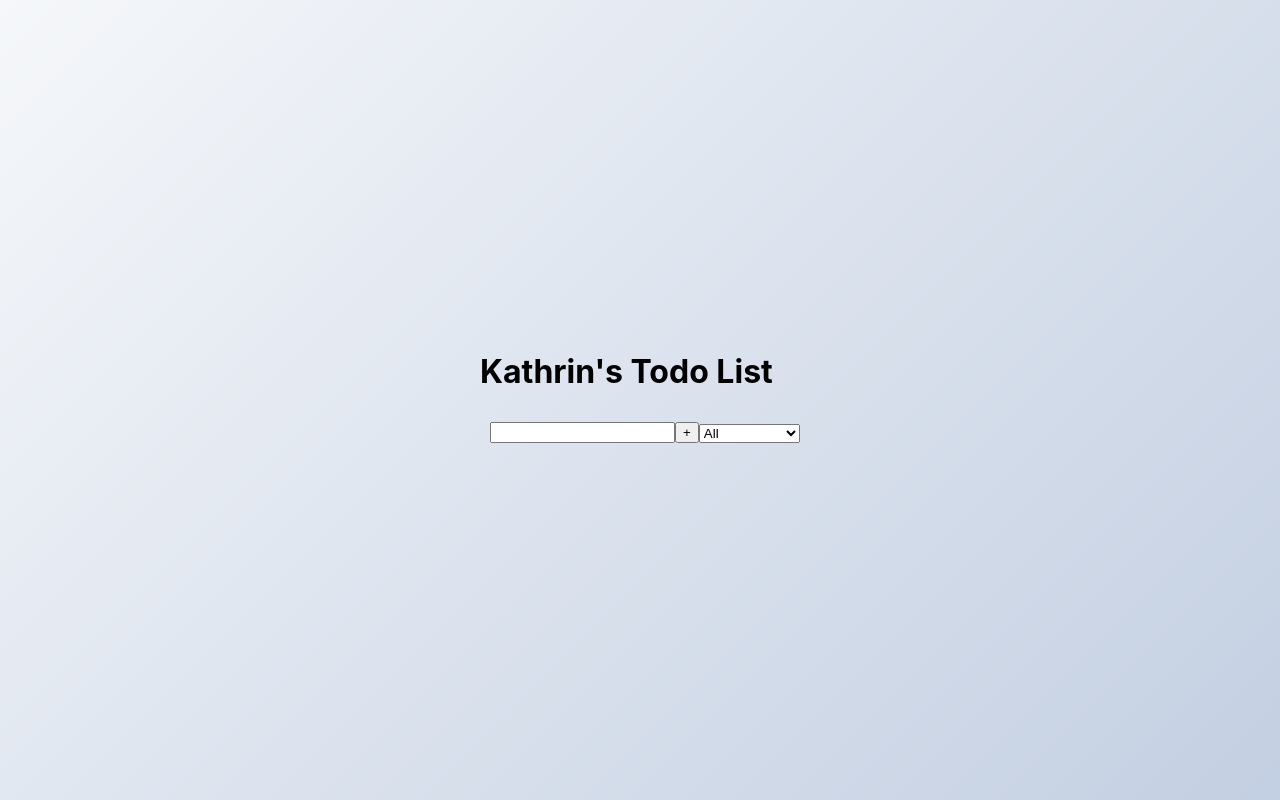
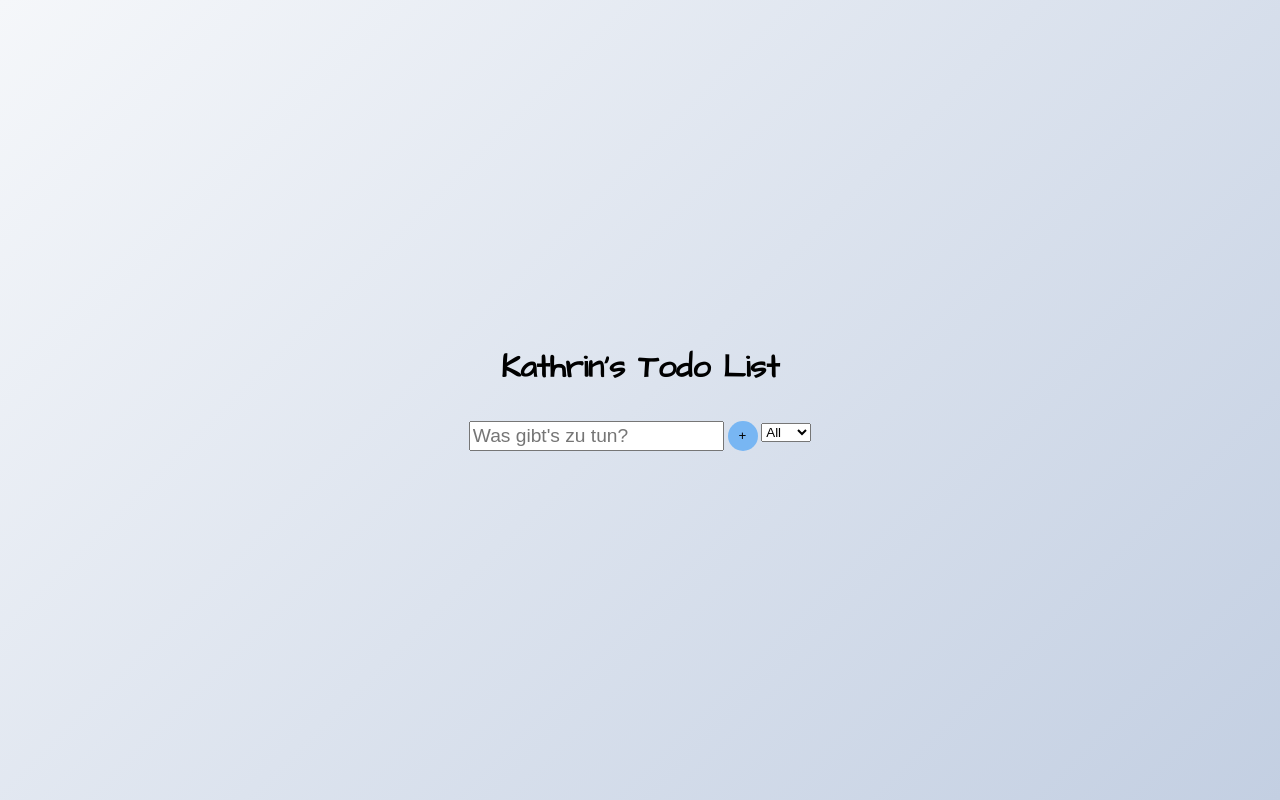
Before and after one commit to kschmitz123/react-todo-react, a React (Create React App) app: page / in a window 1280 px wide. Built offline with nearby package versions, Linux system fonts and the light colour scheme.

Commit message:
Style checklist

```diff
--- a/public/index.html
+++ b/public/index.html
@@ -10,6 +10,11 @@
       content="Web site created using create-react-app"
     />
     <link rel="apple-touch-icon" href="%PUBLIC_URL%/logo192.png" />
+
+    <link
+      rel="stylesheet"
+      href="https://fonts.googleapis.com/css2?family=Architects+Daughter&display=swap"
+    />
     <!--
       manifest.json provides metadata used when your web app is installed on a
       user's mobile device or desktop. See https://developers.google.com/web/fundamentals/web-app-manifest/
--- a/src/App.css
+++ b/src/App.css
@@ -3,4 +3,5 @@
   height: 100vh;
   place-content: center;
   background-image: linear-gradient(135deg, #f5f7fa 0%, #c3cfe2 100%);
+  text-align: center;
 }
--- a/src/components/Form.js
+++ b/src/components/Form.js
@@ -22,12 +22,17 @@ export default function Form({
 
   return (
     <form action="" className="form">
-      <input value={inputText} onChange={inputTextHandler} type="text" />
-      <button onClick={submitTodoHandler} type="submit">
+      <input
+        placeholder="Was gibt's zu tun?"
+        value={inputText}
+        onChange={inputTextHandler}
+        type="text"
+      />
+      <button className="form-button" onClick={submitTodoHandler} type="submit">
         +
       </button>
       <div>
-        <select onChange={statusHandler} name="todos">
+        <select className="form-select" onChange={statusHandler} name="todos">
           <option value="all">All</option>
           <option value="completed">Completed</option>
           <option value="uncompleted">Uncompleted</option>
--- a/src/components/form.css
+++ b/src/components/form.css
@@ -1,6 +1,22 @@
 .form {
   display: inline-flex;
-  width: 300px;
+  width: 350px;
   margin: 10px;
-  justify-content: space-between;
+  justify-content: space-evenly;
 }
+
+.form > input {
+  font-size: 1.2rem;
+}
+
+.form-button {
+  background-color: rgba(112, 179, 243, 0.932);
+  border: none;
+  width: 30px;
+  height: 30px;
+  border-radius: 50px;
+  cursor: pointer;
+}
+.form-select {
+  width: 50px;
+}
--- a/src/components/todo.css
+++ b/src/components/todo.css
@@ -7,6 +7,7 @@
   border-radius: 25px;
   margin: 10px;
   padding: 5px;
+  background-color: white;
 }
 .todo-item {
   list-style: none;
@@ -16,3 +17,10 @@
   background: none;
   border: none;
 }
+.todo-item.completed {
+  text-decoration: line-through;
+}
+
+.todo > button {
+  cursor: pointer;
+}
--- a/src/index.css
+++ b/src/index.css
@@ -1,13 +1,11 @@
 body {
   margin: 0;
-  font-family: -apple-system, BlinkMacSystemFont, 'Segoe UI', 'Roboto', 'Oxygen',
-    'Ubuntu', 'Cantarell', 'Fira Sans', 'Droid Sans', 'Helvetica Neue',
-    sans-serif;
+  font-family: "Architects Daughter", cursive;
   -webkit-font-smoothing: antialiased;
   -moz-osx-font-smoothing: grayscale;
 }
 
 code {
-  font-family: source-code-pro, Menlo, Monaco, Consolas, 'Courier New',
+  font-family: source-code-pro, Menlo, Monaco, Consolas, "Courier New",
     monospace;
 }
```
